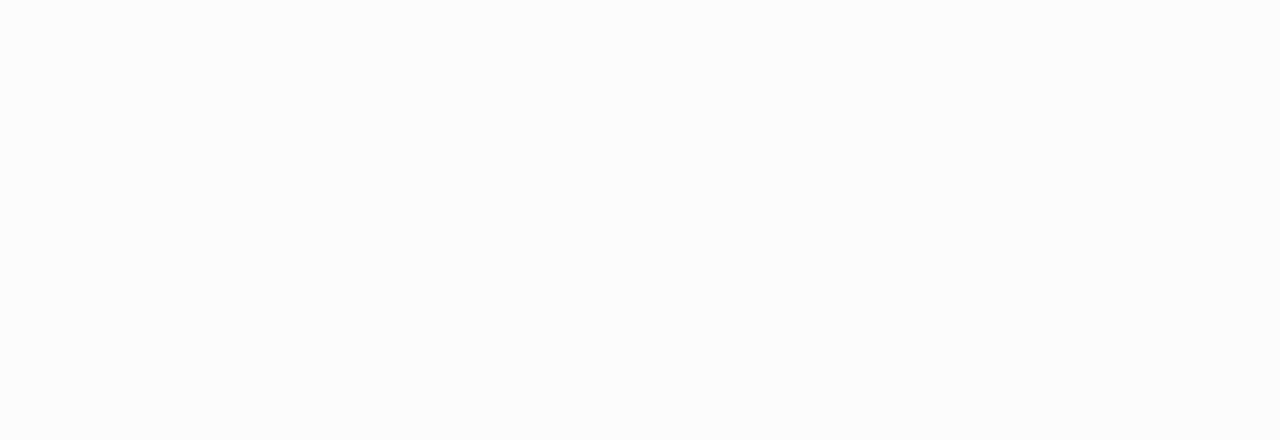
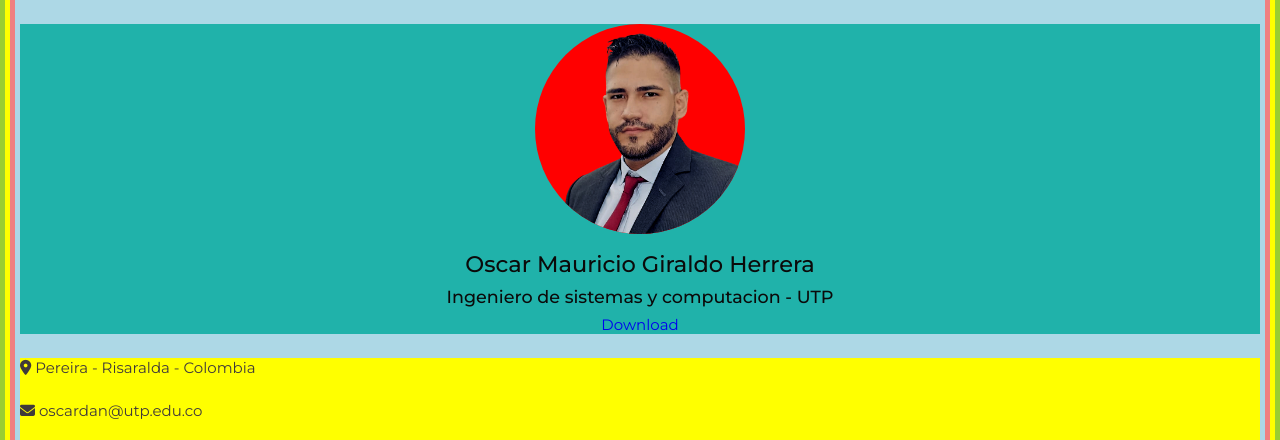
Before and after one commit to oscarmauriciogiraldo/cv-html, a plain HTML site: page index.html in a window 1280 px wide. Shown: the top 440 px of the page. Drawn offline with Linux system fonts and the light colour scheme.

Commit message:
de grid a flex

```diff
--- a/assets/css/style.css
+++ b/assets/css/style.css
@@ -48,7 +48,8 @@ html{
 }
 
 body{
-    margin: 0 0 var(--header-height) 0;
+    /* margin: 0 0 var(--header-height) 0; */
+    margin: 0;
     padding: 0;
     font-family: var(--body-font);
     font-size: var(--normal-font-size);
@@ -74,10 +75,10 @@ a{
     text-decoration: none;
 }
 
-img{
+/* img{
     max-width: 100%;
     height: auto;
-}
+} */
 
 /* ********************** class css **********************  */
 .section{
@@ -138,10 +139,10 @@ nav{
     align-items: center;
 } */
 
-/* .bd-grid{
+.bd-grid{
     display: grid;
     gap: 1.5rem;
-} */
+}
 
 .navLogo{
     color: var(--title-color);
@@ -231,3 +232,68 @@ nav{
     font-size: 1.2rem;
     cursor: pointer;
 }
+
+/* ****************** HOME ****************** */
+
+
+/* .homeImg{
+    width: 210px;
+    height: 210px;
+    border-radius: 50%;
+    justify-self: center;
+} */
+
+main.container{
+    background: yellowgreen;
+    padding: 0px 5px;
+}
+
+main.container
+.resume{
+    background: yellow;
+    padding: 0px 5px;
+}
+
+section.home{
+    position: relative;
+    background: lightcoral;
+    padding: 0px 5px;
+}
+
+.homeContainer{
+    gap: 3;
+    background: lightblue;
+    /* padding: 0px 5px; */
+    padding-left: 5px;
+    padding-right: 5px;
+}
+
+.homeData{
+    display: flex;
+    flex-direction: column;
+    justify-content: center;
+    align-items: center;
+
+    gap: .5rem;
+    text-align: center;
+    background: lightseagreen;
+}
+
+.bxPerfilImg{
+    background: red;
+    width: 210px;
+    height: 210px;
+    border-radius: 50%;
+    overflow: hidden;
+    margin-bottom:var(--mb-1);
+}
+
+.bxPerfilImg
+img{
+    max-width: 100%;
+    height: auto;
+}
+
+.homeAddres{
+    background: yellow;
+}
--- a/index.html
+++ b/index.html
@@ -85,6 +85,61 @@
         </nav>
     </header>
 
+    <!-- ==================== main Section container  ==================== -->
+    <!-- class l-main bd-container -->
+    <main class="container">
+
+        <!-- All elements within this div, is f¿generate in PDF -->
+        <div class="resume">
+            <div class="sectionLeft">
+
+                <!-- ============== HOME ============== -->
+                <section class="home" id="home">
+
+                    <div class="homeContainer section bd-grid">
+
+                        <!--  bd-grid -->
+                        <div class="homeData">
+                            <!-- bxImg -->
+                            <div class="bxPerfilImg">
+                                <img src="assets/img/perfilPhoto.png" alt="" class="homeImg">
+                            </div>
+                            <!-- <img src="assets/img/perfilPhoto.png" alt="" class="homeImg"> -->
+
+                            <h1 class="homeTilte">Oscar Mauricio Giraldo Herrera</h1>
+                            <h3 class="homeProfesion">Ingeniero de sistemas y computacion - UTP</h3>
+
+                            <!-- button to download your CV saved in the pdf folder -->
+                            <div class="downloadButton">
+                                <a href="assets/pdf/resumeCv.pdf" class="homeButtonMovil">Download</a>
+                            </div>
+                        </div>
+
+                        <div class="homeAddres bd-grid">
+
+                            <span class="homeinformation">
+                                <i class="fa-solid fa-location-dot iconHome"></i>
+                                Pereira - Risaralda - Colombia
+                            </span>
+
+                            <span class="homeinformation">
+                                <i class="fa-solid fa-envelope iconHome"></i>
+                                oscardan@utp.edu.co
+                            </span>
+
+                            <span class="homeinformation">
+                                <i class="fa-brands fa-whatsapp iconHome"></i>
+                                +57 319 223 9804
+                            </span>
+
+                        </div>
+                    </div>
+
+                </section>
+            </div>
+        </div>
+    </main>
+
     <script src="assets/js/main.js"></script>
     <!--  ============== Main js  ============== -->
 </body>
```
Also changed, not shown: assets/img/perfilPhoto.png (added).
